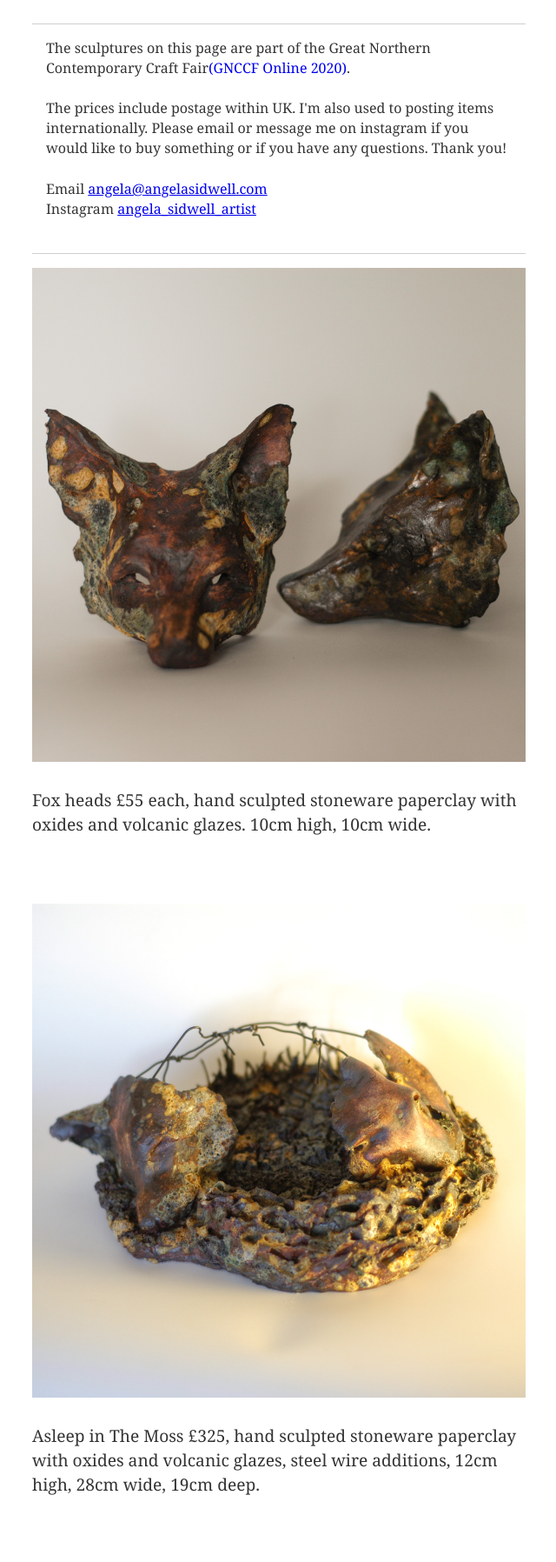
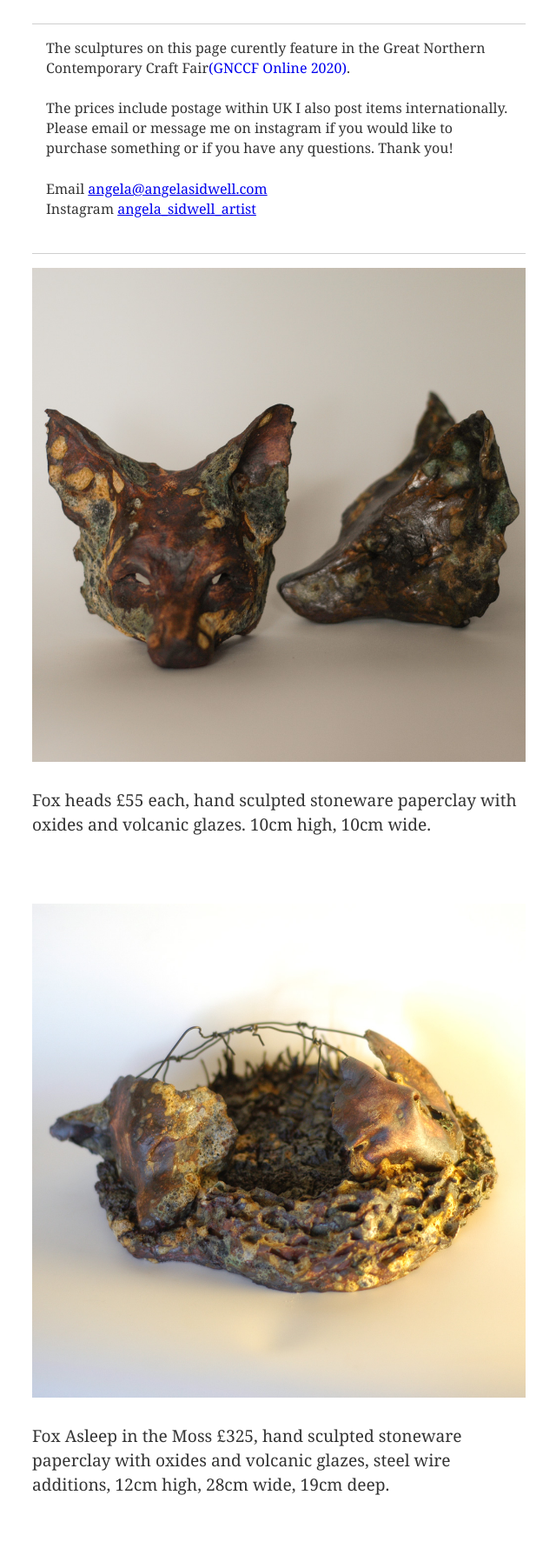
Before and after one commit to chrisfield/angela-sidwell, a Gatsby site: page /gnccf in a window 1280 px wide. Shown: the part 282-2078 px from the top of the page at 87% size, without its empty margins (319-959 px from the left). Built offline with nearby package versions, Linux system fonts and the light colour scheme; Gatsby itself is replaced by a stand-in of ours; some packages are replaced by stand-ins of ours.

Commit message:
Add 'Sold' component. Minor GNCCF wording changes

```diff
--- a/src/data/gnccf/gnccf.yaml
+++ b/src/data/gnccf/gnccf.yaml
@@ -1,10 +1,11 @@
 images:
   - image: 1.jpg
     alt: Fox Heads
+    sold: false
     text: Fox heads £55 each, hand sculpted stoneware paperclay with oxides and volcanic glazes. 10cm high, 10cm wide.
   - image: 2.jpg
     alt: Curled up fox
-    text: Asleep in The Moss £325, hand sculpted stoneware paperclay with oxides and volcanic glazes, steel wire additions, 12cm high, 28cm wide, 19cm deep.
+    text: Fox Asleep in the Moss £325, hand sculpted stoneware paperclay with oxides and volcanic glazes, steel wire additions, 12cm high, 28cm wide, 19cm deep.
   - image: 3.jpg
     text: Hare, £65, hand sculpted stoneware paperclay with oxides and volcanic glazes. 18cm high, 9cm wide, 9cm deep.
   - image: 4.jpg
@@ -14,6 +15,6 @@ images:
   - image: 6.jpg
     text: White Horse Head, £225, hand sculpted stoneware paperclay with copper oxide and white engobe. Oak base. 24cm high, 10cm wide, 12cm deep.
   - image: 7.jpg
-    text: Wall mounted horse heads £70 -£75 each, hand sculpted stoneware paperclay with copper oxide and white engobe. Keyhole fixture at the back for wall hanging, 17 -20cm high, 9cm wide, 6cm deep.
+    text: Wall mounted horse heads £75 -£80 each, hand sculpted stoneware paperclay with copper oxide and white engobe. Keyhole fixture at the back for wall hanging, 17 -20cm high, 9cm wide, 6cm deep.
   - image: 8.jpg
     text: Raku and smoke fired horse heads, £60 each, hand sculpted stoneware paperclay with oxides and raku glazes. 21-23cm high, 9cm wide, 9cm deep.
--- a/src/pages/gnccf.js
+++ b/src/pages/gnccf.js
@@ -4,6 +4,17 @@ import Img from "gatsby-image"
 import Layout from "../components/layout"
 import galleryStyles from "./gallery.module.css"
 import gnccfStyles from "./gnccf.module.css"
+
+const Sold = ({sold}) => {
+  if (sold)
+    return <span style={{
+      backgroundColor: '#ffcccb',
+      padding: '10px',
+      borderRadius: '5px',
+      marginRight: '1em'
+    }}>Sold </span>
+  return null;
+}
 
 export default ({ data }) => {
   // const images = data.allGnccfYaml.edges[0].node.images;
@@ -18,11 +29,11 @@ export default ({ data }) => {
           borderTop: '1px solid #cfcfcf'
         }}>
           <p>
-            The sculptures on this page are part of the Great Northern Contemporary Craft Fair
+            The sculptures on this page curently feature in the Great Northern Contemporary Craft Fair
             <a style={{ textDecoration: 'none' }} href="http://www.greatnorthernevents.co.uk/homepage-gnccf.aspx">(GNCCF Online 2020)</a>.
           </p>
           <p>
-            The prices include postage within UK. I'm also used to posting items internationally. Please email or message me on instagram if you would like to buy something or if you have any questions. Thank you!
+            The prices include postage within UK I also post items internationally. Please email or message me on instagram if you would like to purchase something or if you have any questions. Thank you!
           </p>
           <p>
             Email <a href="mailto:angela@angelasidwell.com">angela@angelasidwell.com</a>
@@ -31,7 +42,7 @@ export default ({ data }) => {
           </p>
         </div>
 
-        {data.allGnccfYaml.edges[0].node.images.map(({image, alt, text}, index) =>
+        {data.allGnccfYaml.edges[0].node.images.map(({image, alt, text, sold}) =>
           <div>
             <Img
               className={galleryStyles.image}
@@ -39,7 +50,7 @@ export default ({ data }) => {
               alt={alt || image.name}
             />
             <div className={gnccfStyles.imageText}>
-              { text }
+              <Sold sold={sold}/>{ text }
             </div>
           </div>
         )}
@@ -66,6 +77,7 @@ export const query = graphql`
             }
             alt
             text
+            sold
           }
         }
       }
```
